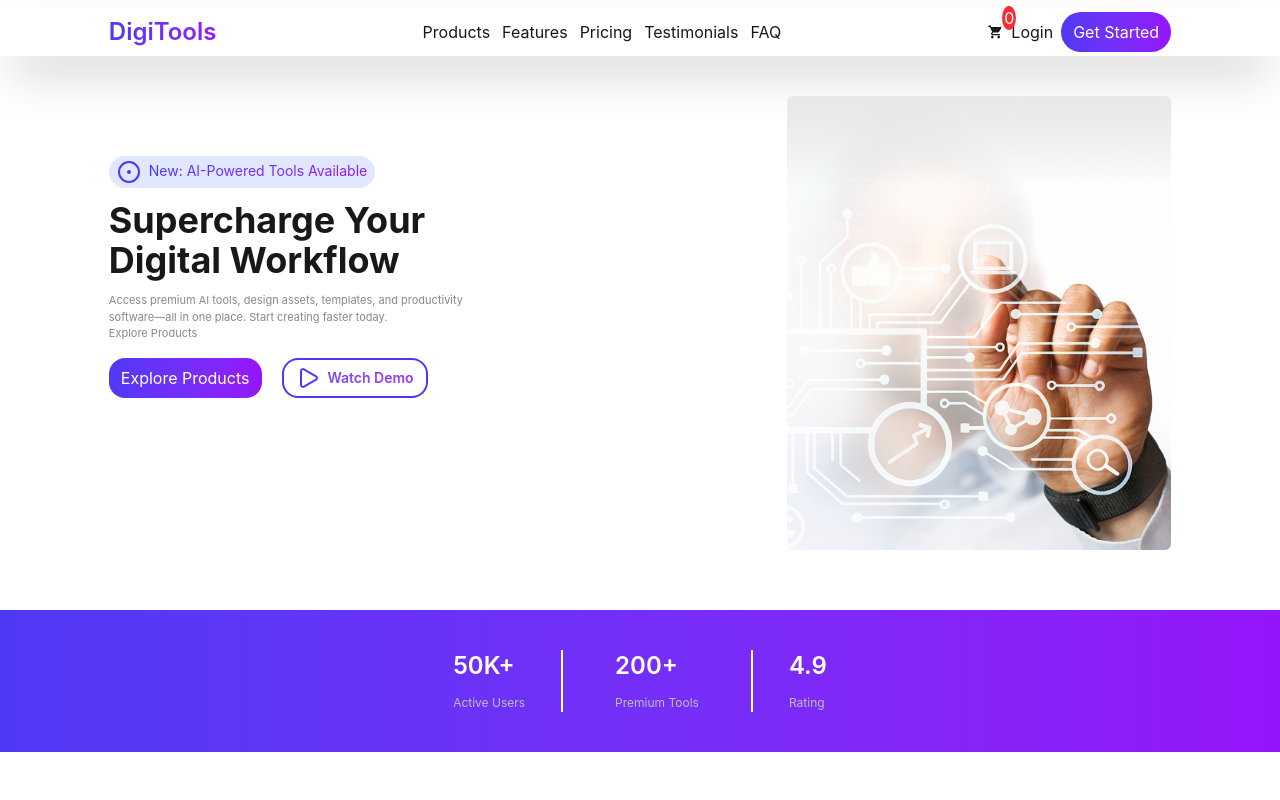
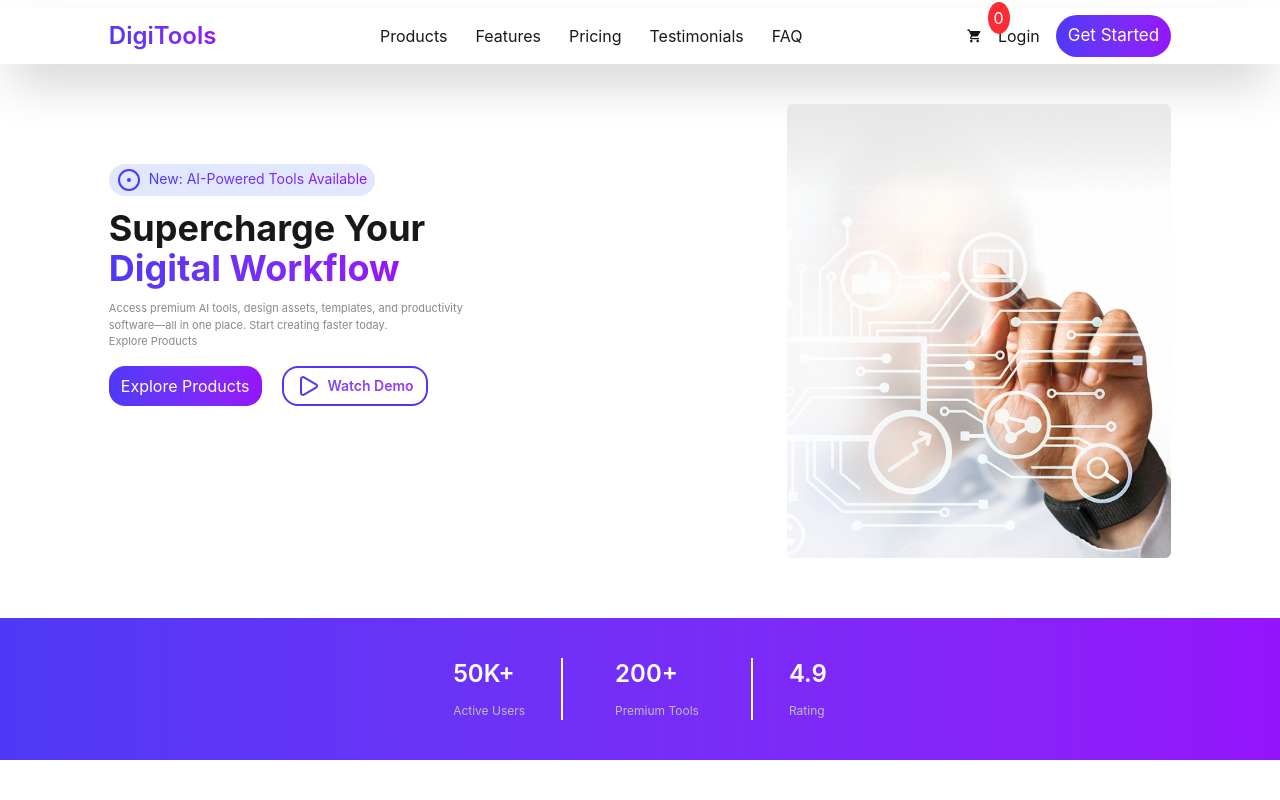
Before and after one commit to WebdeveloperNahid/digitools-platform, a React (Vite) app: page / in a window 1280 px wide. Shown: the top 800 px of the page. Built offline with nearby package versions, Linux system fonts and the light colour scheme.

Commit message:
added some modify some hover effect and one tostify

```diff
--- a/src/components/GetStarted/GetStarted.jsx
+++ b/src/components/GetStarted/GetStarted.jsx
@@ -16,7 +16,7 @@ const GetStarted = () => {
 
       <div className="mt-10 grid grid-cols-1 md:grid-cols-2 lg:grid-cols-3 w-[83%] mx-auto gap-4 mb-10 ">
         <div>
-          <div className="p-7 bg-white shadow-2xl h-full flex flex-col rounded-2xl">
+          <div className="p-7 bg-white shadow-2xl h-full flex flex-col rounded-2xl hover:-translate-y-2 duration-500">
             <div className="text-end">
               <span className="bg-linear-to-r from-[#4F39F6] to-[#9514FA] w-5 rounded-[50%] p-2 text-white  ">
                 01
@@ -38,7 +38,7 @@ const GetStarted = () => {
         </div>
 
         <div className="h-full  ">
-          <div className="p-7 bg-white shadow-2xl h-full flex flex-col rounded-2xl">
+          <div className="p-7 bg-white shadow-2xl h-full flex flex-col rounded-2xl hover:-translate-y-2 duration-500">
             <div className="text-end">
               <span className="bg-linear-to-r from-[#4F39F6] to-[#9514FA] w-5 rounded-[50%] p-2 text-white  ">
                 02
@@ -60,7 +60,7 @@ const GetStarted = () => {
         </div>
 
         <div className="h-full ">
-          <div className="p-7 bg-white shadow-2xl h-full flex flex-col rounded-2xl ">
+          <div className="p-7 bg-white shadow-2xl h-full flex flex-col rounded-2xl hover:-translate-y-2 duration-500 ">
             <div className="text-end">
               <span className="bg-linear-to-r from-[#4F39F6] to-[#9514FA] w-5 rounded-[50%] p-2 text-white  ">
                 03
--- a/src/components/NavBar/Hero/Hero.jsx
+++ b/src/components/NavBar/Hero/Hero.jsx
@@ -17,7 +17,7 @@ const Hero = () => {
           </div>
 
           <h1 className="text-4xl font-bold">
-            Supercharge Your <br /> Digital Workflow
+            Supercharge Your <br /> <span className="bg-linear-to-r from-[#4F39F6] to-[#9514FA] bg-clip-text text-transparent text-[14px]text">Digital Workflow</span>
           </h1>
           <p className="text-[#888888] text-[11px]">
             Access premium AI tools, design assets, templates, and productivity{" "}
@@ -27,10 +27,10 @@ const Hero = () => {
           </p>
         </div>
         <div className="flex gap-5 mt-4">
-          <button className="rounded-2xl bg-linear-to-r from-[#4F39F6] to-[#9514FA] px-3 py-1 text-white ">
+          <button className="rounded-2xl bg-linear-to-r from-[#4F39F6] to-[#9514FA] px-3 py-1 text-white hover:-translate-y-2 duration-500 cursor-pointer">
             <p>Explore Products</p>
           </button>
-          <button className="flex justify-center items-center gap-2 rounded-2xl  btn btn-outline bg-linear-to-r from-[#4F39F6] to-[#9514FA] bg-clip-text text-transparent px-3 py-1 border-2 border-[#4F39F6]">
+          <button className="flex justify-center items-center gap-2 rounded-2xl  btn btn-outline bg-linear-to-r from-[#4F39F6] to-[#9514FA] bg-clip-text text-transparent px-3 py-1 border-2 border-[#4F39F6] hover:-translate-y-2 duration-500">
             {" "}
             <Play className="text-[#4F39F6]  " /> <p> Watch Demo</p>
           </button>
--- a/src/components/NavBar/Navbar.jsx
+++ b/src/components/NavBar/Navbar.jsx
@@ -6,7 +6,7 @@ const Navbar = ({selectedProducts}) => {
   const [open, setOpen] = useState(false);
   return (
     <nav className="mt-2 shadow-2xl">
-      <div className="w-[83%] flex justify-between items-center mx-auto h-12 ">
+      <div className="w-[83%] flex justify-between items-center mx-auto h-14 ">
         <div className="flex justify-center items-center gap-5 md:block  ">
           <span className="flex  " onClick={() => setOpen(!open)}>
             {open ? (
@@ -40,18 +40,18 @@ const Navbar = ({selectedProducts}) => {
         </div>
 
         <span className="space-x-3 hidden md:block">
-          <a href="http://products">Products</a>
-          <a href="http://Features">Features</a>
-          <a href="http://Pricing">Pricing</a>
-          <a href="http://Testimonials">Testimonials</a>
-          <a href="http://FAQ">FAQ</a>
+          <a href="http://products" className="hover:bg-indigo-500 px-2 py-1 hover:text-white">Products</a>
+          <a href="http://Features" className="hover:bg-indigo-500 px-2 py-1 hover:text-white">Features</a>
+          <a href="http://Pricing" className="hover:bg-indigo-500 px-2 py-1 hover:text-white">Pricing</a>
+          <a href="http://Testimonials" className="hover:bg-indigo-500 px-2 py-1 hover:text-white">Testimonials</a>
+          <a href="http://FAQ" className="hover:bg-indigo-500 px-2 py-1 hover:text-white">FAQ</a>
         </span>
 
         <div className="flex justify-center items-center gap-2  ">
           <IoMdCart />
-          <span className="bg-red-500 rounded-[50%]  px-[2px]  text-white -ml-35 -mt-7 absolute">{selectedProducts.length} </span>
-          <h3>Login</h3>
-          <button className="bg-linear-to-r from-[#4F39F6] to-[#9514FA] py-2 px-3 rounded-3xl text-white ">
+          <span className="bg-red-500 rounded-[50%]  px-[6px]  text-white   -ml-35 -mt-9  absolute hover:bg-indigo-500 px-2 py-1 hover:text-white ">{selectedProducts.length} </span>
+          <h3 className="hover:bg-indigo-500 px-2 py-1 hover:text-white">Login</h3>
+          <button className=" bg-linear-to-r from-[#4F39F6] to-[#9514FA] py-2 px-3 rounded-3xl text-white hover:-translate-y-2 duration-500 cursor-pointer text-[10px] md:text-[17px]">
             Get Started
           </button>
         </div>
--- a/src/components/ProductDataCart/Cart.jsx
+++ b/src/components/ProductDataCart/Cart.jsx
@@ -5,6 +5,10 @@ const Cart = ({ productData, selectedProducts, setSelectedProducts, dolar, setDo
   const [isSubscribe, setIsSubscribe] = useState(false);
 
   const handleSubscribe = () => {
+    if(isSubscribe) {
+      toast.warning("You already subscribed");
+      return;
+    }
     toast.success(`${productData.name} is Subscribed`)
     setIsSubscribe(true);
     setSelectedProducts([...selectedProducts,productData]);
@@ -14,9 +18,9 @@ const Cart = ({ productData, selectedProducts, setSelectedProducts, dolar, setDo
 
   return (
     <div>
-      <div className="  flex flex-col h-full hover:-translate-y-2 duration-300">
-        <div className="card  bg-base-100 shadow-sm flex-1 flex flex-col">
-          <div className="card-body  flex-1 justify-between">
+      <div className="  flex flex-col h-full hover:-translate-y-2 duration-500">
+        <div className="card  bg-base-100 shadow-sm flex-1">
+          <div className="card-body ">
             <div className="flex  justify-end">
               <button
                 className={` rounded-3xl py-1 px-3 text-white ${
@@ -70,7 +74,7 @@ const Cart = ({ productData, selectedProducts, setSelectedProducts, dolar, setDo
             <div className="mt-6">
               <button
                 onClick={handleSubscribe}
-                disabled = {isSubscribe ? true : false}
+                // disabled = {isSubscribe ? true : false}
 
                 className= {`btn   text-white btn-block rounded-3xl py-5 ${isSubscribe ? "bg-green-500 ":"bg-linear-to-r from-[#4F39F6] to-[#9514FA]"}`}
               >
--- a/src/components/ProductDataCart/ProductDatacart.jsx
+++ b/src/components/ProductDataCart/ProductDatacart.jsx
@@ -25,14 +25,14 @@ const ProductDatacart = ({
       <div className="space-x-3 flex justify-center  ">
         <button
           onClick={() => setProducts("Products")}
-          className={` ${products === "Products" ? "text-white bg-linear-to-r from-[#4F39F6] to-[#9514FA] " : " text-black font-semibold bg-gray-200"} px-5 py-3 rounded-3xl  font-semibold `}
+          className={` ${products === "Products" ? "text-white bg-linear-to-r from-[#4F39F6] to-[#9514FA] " : " text-black font-semibold bg-gray-200"} px-5 py-3 rounded-3xl  font-semibold hover:-translate-y-2 duration-500 `}
         >
           Products
         </button>
 
         <button
           onClick={() => setProducts("cart")}
-          className={` ${products === "cart" ? "text-white bg-linear-to-r from-[#4F39F6] to-[#9514FA] " : " text-black font-semibold bg-gray-200"} px-5 py-3 rounded-3xl  font-semibold `}
+          className={` ${products === "cart" ? "text-white bg-linear-to-r  from-[#4F39F6] to-[#9514FA] " : " text-black font-semibold bg-gray-200"} px-5 py-3 rounded-3xl  font-semibold hover:-translate-y-2 duration-500 hover:text-white  hover:bg-linear-to-r from-[#4F39F6] to-[#9514FA]`}
         >
           Cart ({selectedProducts.length}){" "}
         </button>
--- a/src/components/SimpleTransparent/SimpleTransparent.jsx
+++ b/src/components/SimpleTransparent/SimpleTransparent.jsx
@@ -13,15 +13,15 @@ const SimpleTransparent = () => {
       </div>
 
 
-      <div className="mt-20 grid grid-cols-1 md:grid-cols-2 xl:grid-cols-3 gap-4 mb-10">
+      <div className="mt-20 grid grid-cols-1 md:grid-cols-2 xl:grid-cols-3 gap-4 mb-10 ">
 
-        <div className="card  bg-base-100 shadow-2xl rounded-2xl">
+        <div className="card  bg-base-100 shadow-2xl rounded-2xl hover:-translate-y-2 duration-900 group">
           <div className="card-body">
 
             <div className="space-y-1">
-              <h2 className="text-3xl font-bold">Starter</h2>
-              <h2  className="text-[#888888]">Perfect for getting started</h2>
-              <span className="text-2xl font-bold ">$0<span className="text-[#888888] text-[20px] font-semibold">/month</span></span>
+              <h2 className="text-3xl font-bold group-hover:text-green-400">Starter</h2>
+              <h2  className="text-[#888888] group-hover:text-sky-500">Perfect for getting started</h2>
+              <span className="text-2xl font-bold group-hover:text-red-500 ">$0<span className="text-[#888888] text-[20px] font-semibold">/month</span></span>
             </div>
             <ul className="mt-6 flex flex-col gap-2 text-xs">
               <li>
@@ -96,17 +96,17 @@ const SimpleTransparent = () => {
 
             </ul>
             <div className="mt-6">
-              <button className="btn bg-linear-to-r from-[#4F39F6] to-[#9514FA] text-white btn-block rounded-3xl">Get Started Free</button>
+              <button className=" btn bg-linear-to-r from-[#4F39F6] to-[#9514FA] text-white btn-block rounded-3xl ">Get Started Free</button>
             </div>
           </div>
         </div>
-        <div className="card  bg-base-100 shadow-2xl rounded-2xl bg-linear-to-r from-[#4F39F6] to-[#9514FA] text-[white]">
+        <div className="card  bg-base-100 shadow-2xl rounded-2xl bg-linear-to-r from-[#4F39F6] to-[#9514FA] text-[white] hover:-translate-y-2 duration-900 group">
           <div className="card-body">
-            <span className="badge badge-xs badge-warning absolute ml-30 -mt-9 p-3 ">Most Popular</span>
+            <span className="badge badge-xs badge-warning mx-auto -mt-9 p-4 font-bold group-hover:text-green-400 ">Most Popular</span>
             <div className="space-y-1  ">
-              <h2 className="text-3xl font-bold">Pro</h2>
+              <h2 className="text-3xl font-bold group-hover:text-green-400">Pro</h2>
               <h2  className="text-white">Best for professionals</h2>
-              <span className="text-2xl font-bold ">$29<span className="text-[#888888] text-[20px] font-semibold">/month</span></span>
+              <span className="text-2xl font-bold  group-hover:text-red-500">$29<span className="text-[#888888] text-[20px] font-semibold">/month</span></span>
             </div>
             <ul className="mt-6 flex flex-col gap-2 text-xs">
               <li>
@@ -219,13 +219,13 @@ const SimpleTransparent = () => {
             </div>
           </div>
         </div>
-        <div className="card  bg-base-100 shadow-2xl rounded-2xl">
+        <div className="card  bg-base-100 shadow-2xl rounded-2xl hover:-translate-y-2 duration-900 group">
           <div className="card-body">
 
             <div className="space-y-1">
-              <h2 className="text-3xl font-bold">Enterprise</h2>
-              <h2  className="text-[#888888]">For teams and businesses</h2>
-              <span className="text-2xl font-bold ">$99<span className="text-[#888888] text-[20px] font-semibold">/month</span></span>
+              <h2 className="text-3xl font-bold group-hover:text-green-500">Enterprise</h2>
+              <h2  className="text-[#888888] group-hover:text-sky-500">For teams and businesses</h2>
+              <span className="text-2xl font-bold group-hover:text-red-500">$99<span className="text-[#888888] text-[20px] font-semibold">/month</span></span>
             </div>
             <ul className="mt-6 flex flex-col gap-2 text-xs">
               <li>
```
Also changed, not shown: 1 other file (tests, documents, lock files or other folders).
